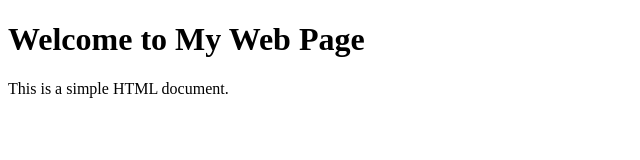
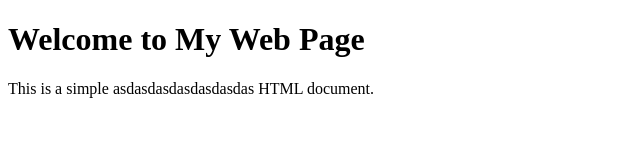
Before and after one commit to naterivas12/pa1, a plain HTML site: page index.html in a window 1280 px wide. Shown: the whole page, without its empty margins (0-640 px from the left). Drawn offline with Linux system fonts and the light colour scheme.

Commit message:
primer comentario

```diff
--- a/index.html
+++ b/index.html
@@ -7,7 +7,9 @@
 </head>
 <body>
   <h1>Welcome to My Web Page</h1>
-  <p>This is a simple HTML document.</p>
+  <p>This is a simple
+    asdasdasdasdasdasdas
+    HTML document.</p>
   <script>
     console.log("Hello, World!");
   </script>
```
